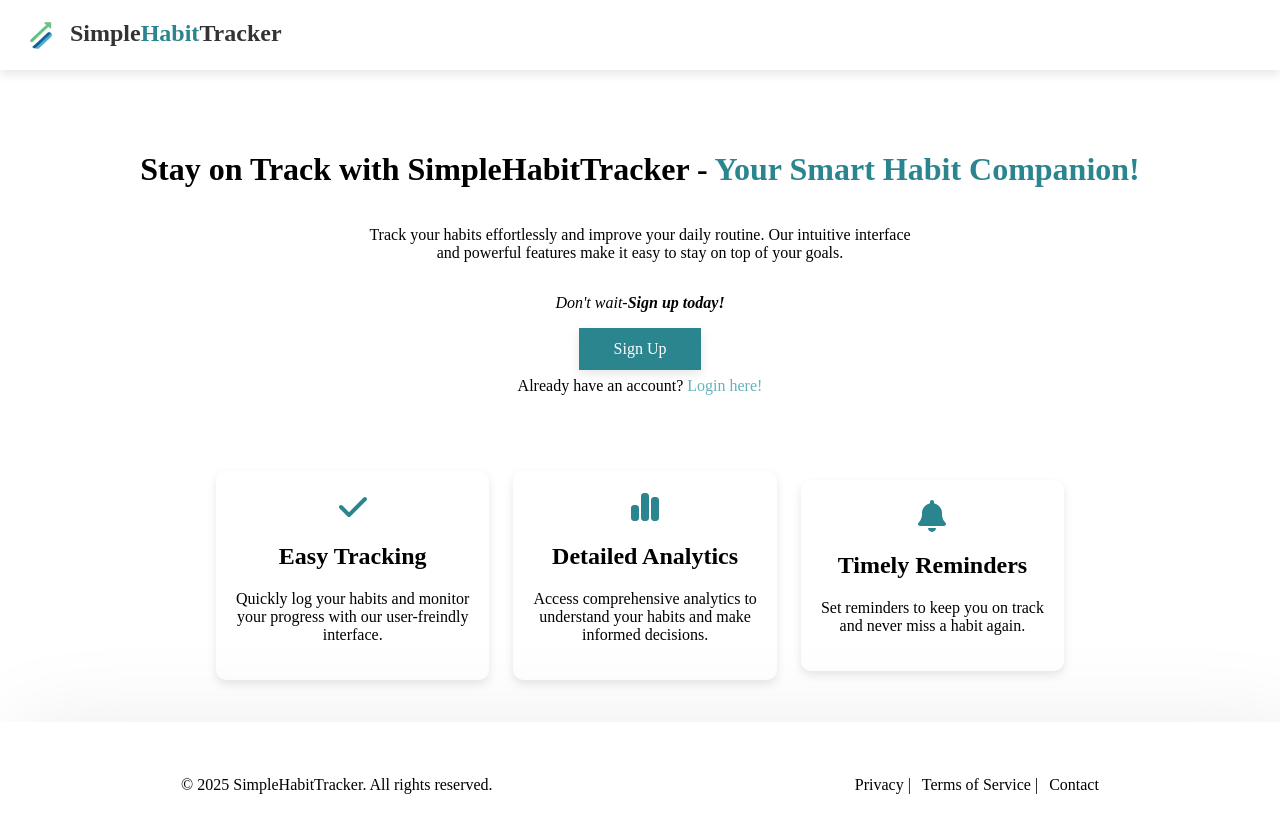
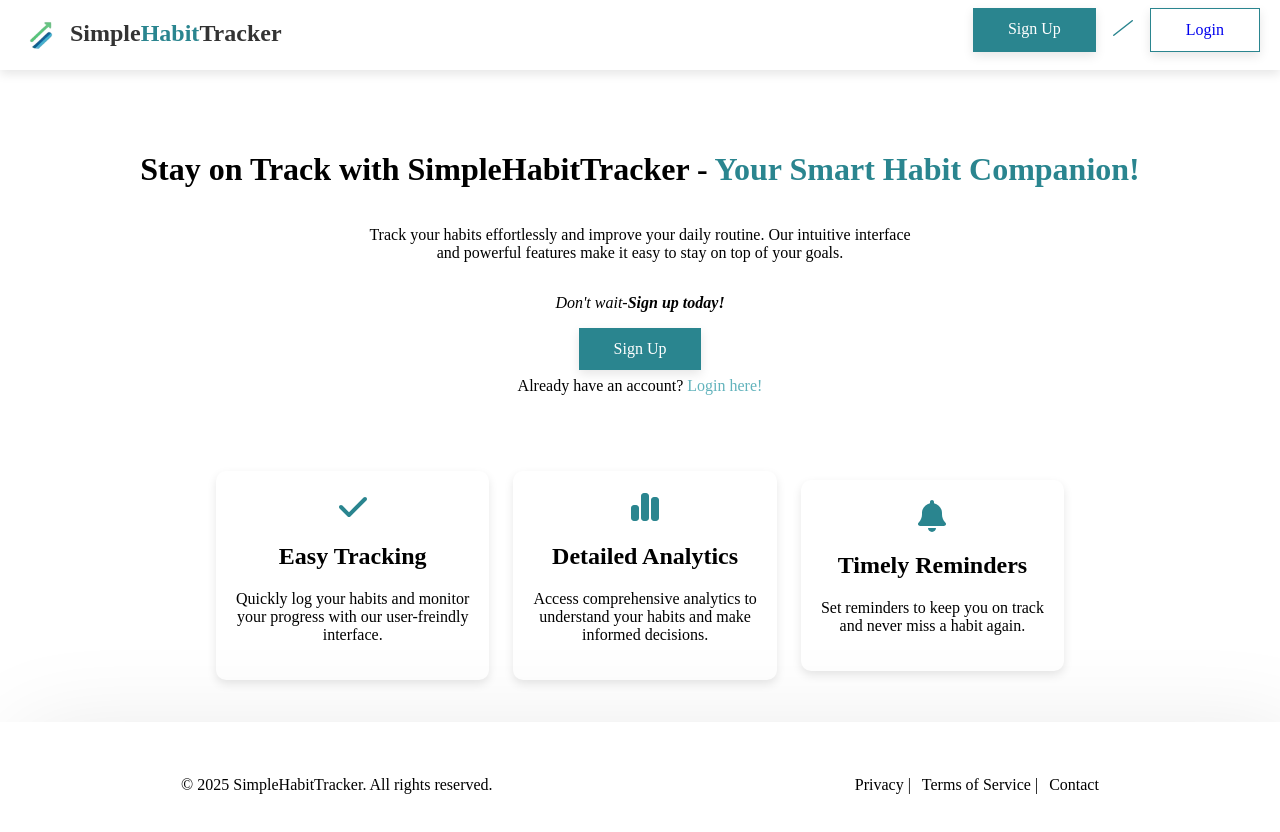
Before and after one commit to Y-A-Dawit/FE-CAPSTONE-PROJECT-ALX, a React (Vite) app in the folder simple-habit-tracker/: page / in a window 1280 px wide. Shown: the top 832 px of the page. Built offline with nearby package versions, Linux system fonts and the light colour scheme.

Commit message:
added navigation links

```diff
--- /dev/null
+++ b/simple-habit-tracker/src/components/LandingNavbar.css
@@ -0,0 +1,13 @@
+.ss-button {
+    text-decoration:none;
+    border-radius:0px;
+    border: 1px solid #2A858F;
+    box-shadow: 0px 4px 10px rgba(0, 0, 0, 0.1);
+    transition: transform 0.5s ease-in-out, box-shadow 0.5s ease-in-out;
+}
+
+.ss-button:hover {
+    transform: scale(1.05);
+    box-shadow: 0px 8px 20px rgba(42, 133, 143, 0.15);
+    color:orange;
+}
--- a/simple-habit-tracker/src/components/LandingNavbar.jsx
+++ b/simple-habit-tracker/src/components/LandingNavbar.jsx
@@ -1,5 +1,9 @@
 import React from 'react';
+import { Link } from "react-router-dom";
 import faviconLogo from '../assets/faviconLogo.png'
+import {faSlash} from '@fortawesome/free-solid-svg-icons';
+import './LandingNavbar.css'
+import { FontAwesomeIcon } from '@fortawesome/react-fontawesome';
 
 const LandingNavbar = () => {
   return (
@@ -7,6 +11,11 @@ const LandingNavbar = () => {
         <div style={styles.logoContainer}>
             <img src={faviconLogo} alt="website-logo" style={styles.faviconLogo} />
             <h1 style={styles.websiteName}>Simple<span style={{color: ' #2A858F'}}>Habit</span>Tracker</h1>
+        </div>
+        <div style={{display:'flex', gap: '15px'}}>
+            <Link to='/signup' className="f-button" style={{marginBottom: "7px", marginTop: "0px", padding: "12px 35px"}}>Sign Up</Link>
+            <FontAwesomeIcon icon={faSlash} style={{ transform: "scaleX(-1)", marginBottom: '7px', marginTop: '0px', padding: '12px 2px', color: '#2A858F'}}/>
+            <Link to='/login' className="ss-button" style={{marginBottom: "7px", marginTop: "0px", padding: "12px 35px",}}>Login</Link>
         </div>
     </nav>
   )
--- a/simple-habit-tracker/src/pages/SignUp.jsx
+++ /dev/null
@@ -1,11 +0,0 @@
-import React from 'react'
-
-const SignUp = () => {
-  return (
-    <div style={{color: "blue", fontSize: "24px"}}>
-      just for testing
-    </div>
-  )
-}
-
-export default SignUp
```
Also changed, not shown: simple-habit-tracker/src/pages/SignUp.css (added).
